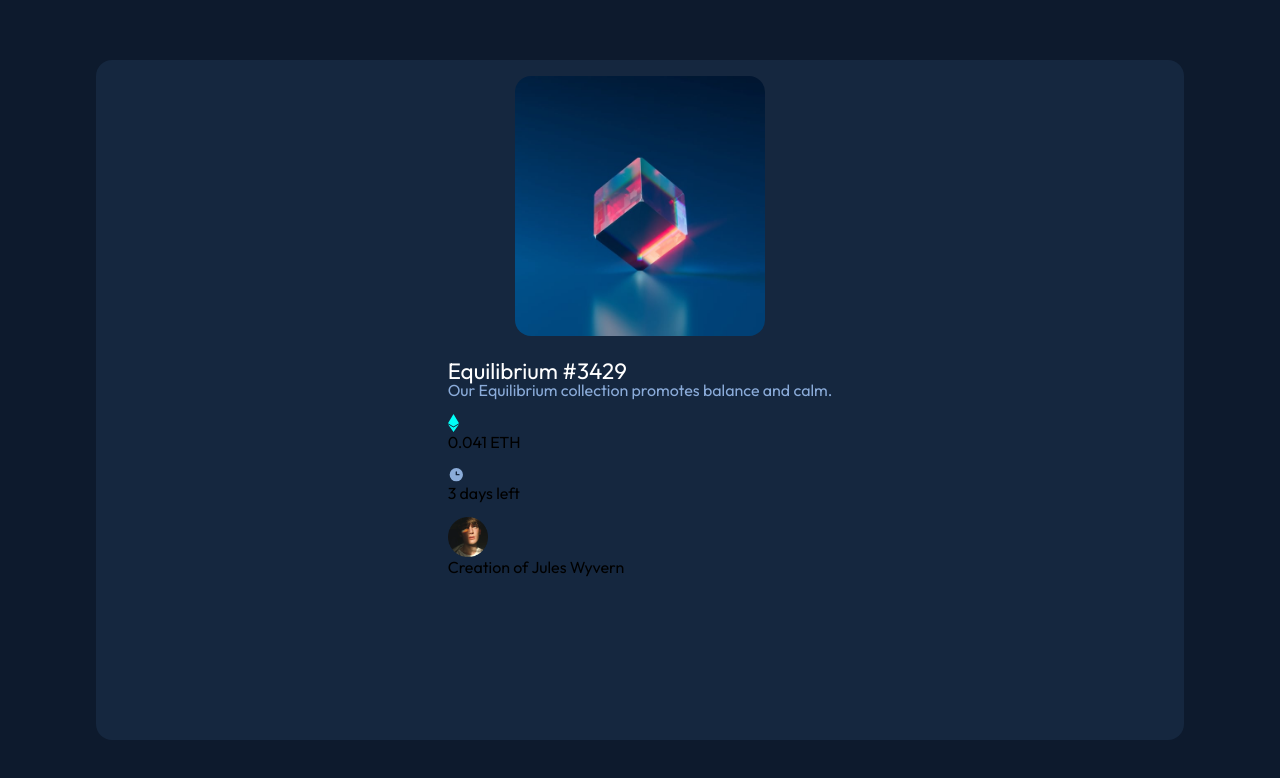
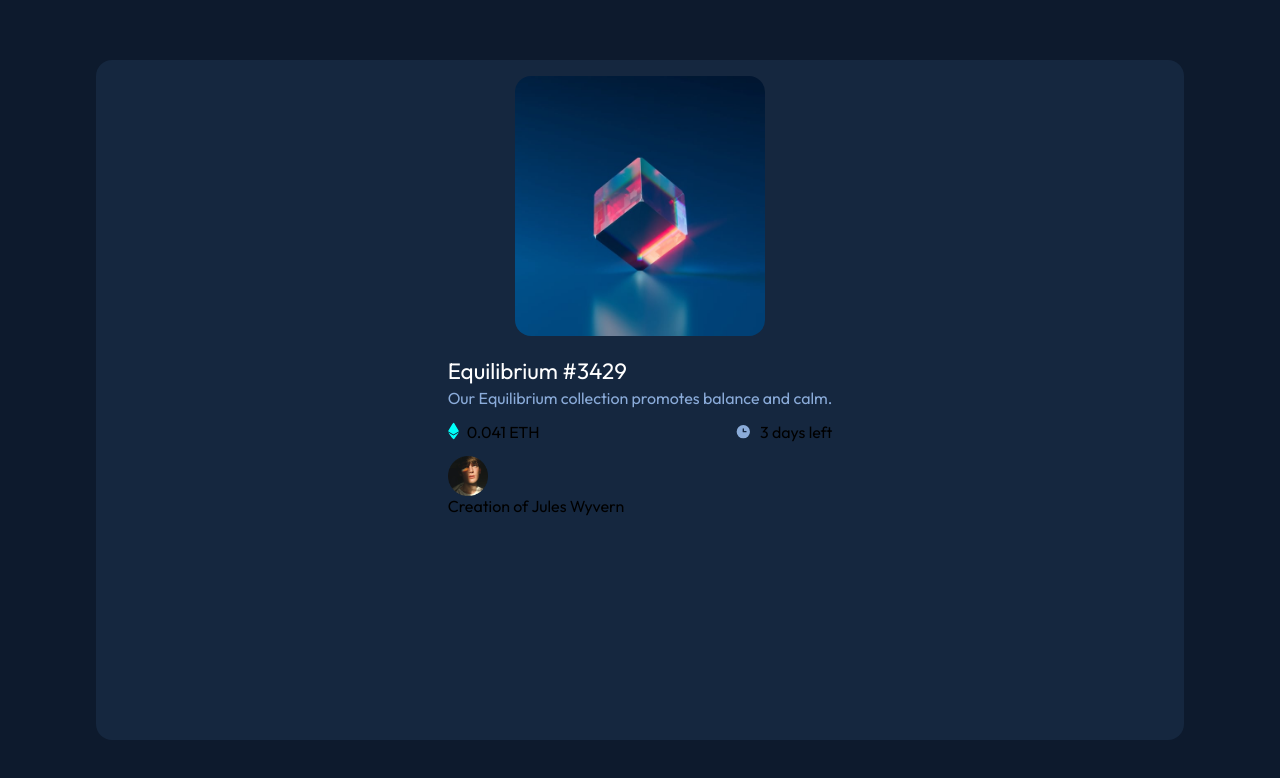
Before and after one commit to NitGanwani/202304-w2-ch1-nitin-ganwani, a website: page index.html in a window 1280 px wide. Drawn offline with Linux system fonts and the light colour scheme.

```diff
--- a/index.html
+++ b/index.html
@@ -17,21 +17,19 @@
   <main class="web-container">
     <div class="web-container__component">
       <div class="web-container__display">
-
         <img src="/images/image-equilibrium.jpg" alt="coloured cube in an empty blue background" width="250"
           height="260">
-
         <div class="web-container__description">
           <div class="web-container__title">
             <h1>Equilibrium #3429</h1>
             <p>Our Equilibrium collection promotes balance and calm.</p>
           </div>
-          <div>
-            <div>
+          <div class="web-container__info">
+            <div class="icon">
               <img src="/images/icon-ethereum.svg" alt="">
               <h2>0.041 ETH </h2>
             </div>
-            <div>
+            <div class="time">
               <img src="/images/icon-clock.svg" alt="">
               <h3>3 days left</h3>
             </div>
--- a/styles.scss
+++ b/styles.scss
@@ -37,10 +37,30 @@
     h1 {
       color: hsl(0, 0%, 100%);
       font-size: 1.4rem;
+      padding-bottom: 8px;
     }
 
     p {
       color: hsl(215, 51%, 70%);
     }
   }
+
+  &__info {
+    display: flex;
+    justify-content: space-between;
+
+    .icon {
+      display: flex;
+      align-items: flex-end;
+    }
+
+    .time {
+      display: flex;
+      align-items: flex-end;
+    }
+
+    img {
+      padding-right: 8px;
+    }
+  }
 }
```
Also changed, not shown: styles.css, 1 other file.
